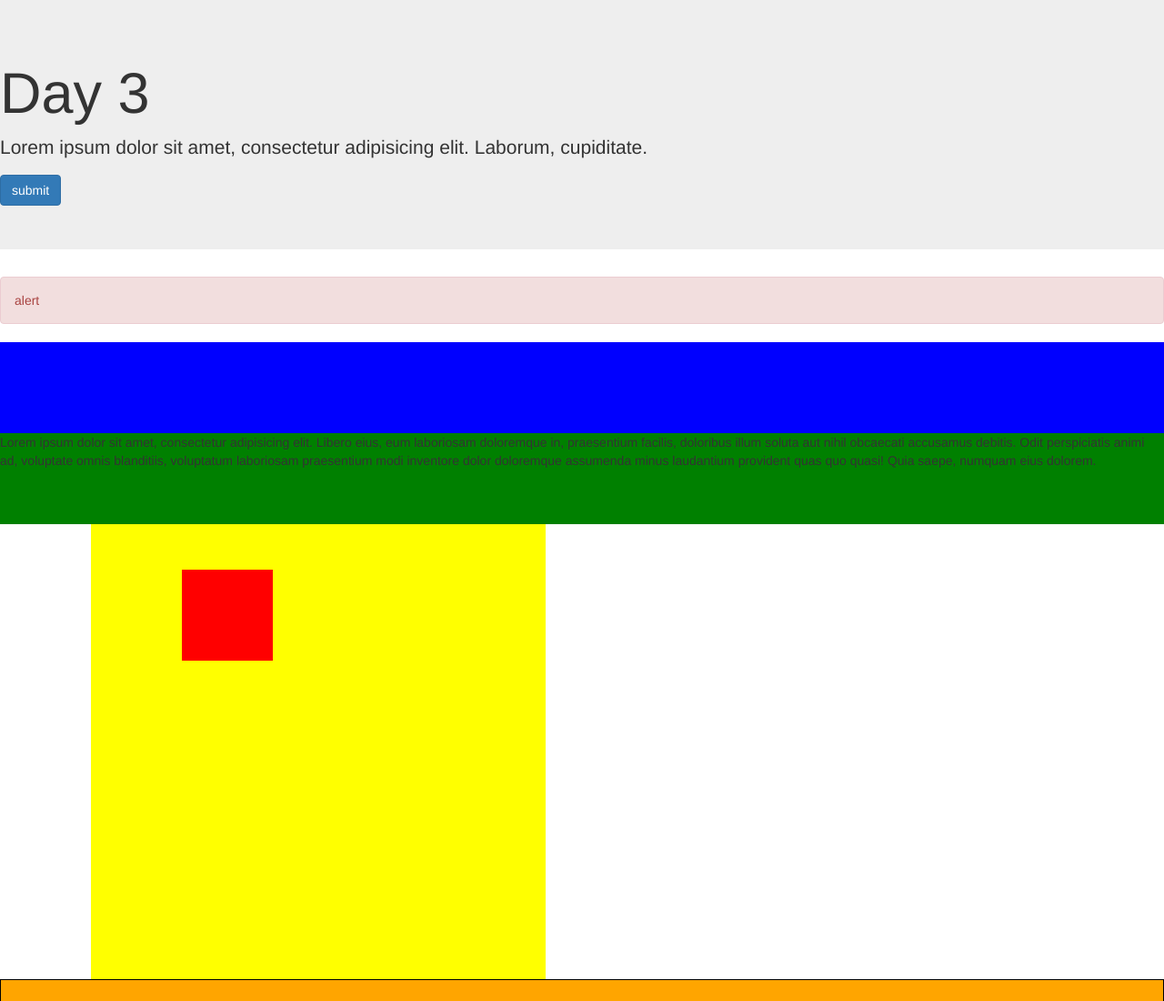
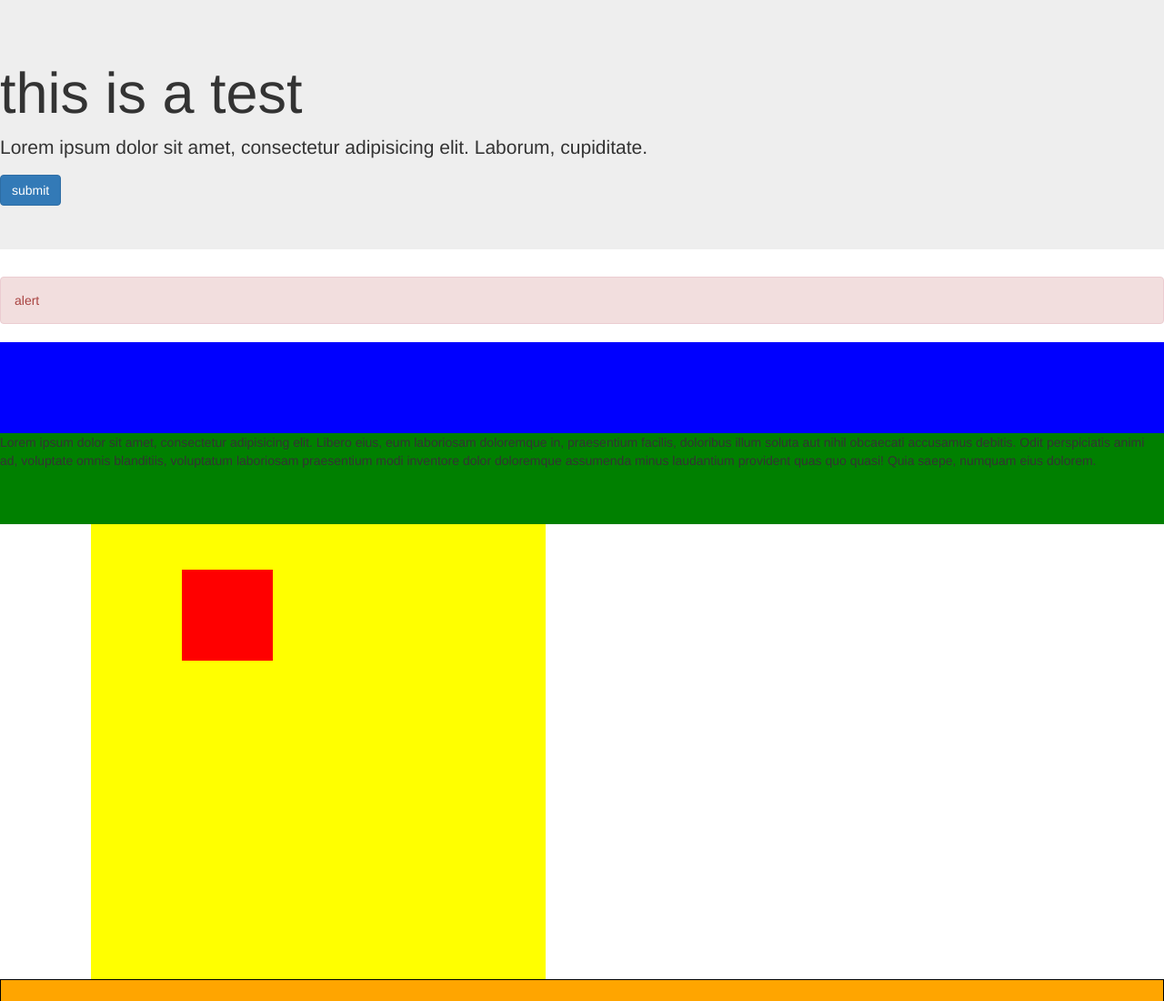
Before and after one commit to iansdixon/mobile-friendly-gw, a plain HTML site: page index.html in a window 1280 px wide. Shown: the top 1100 px of the page at 91% size. Drawn offline with nearby package versions, Linux system fonts and the light colour scheme.

Commit message:
test time

```diff
--- a/index.html
+++ b/index.html
@@ -11,7 +11,7 @@
   <body>
 
     <div class="jumbotron">
-      <h1>Day 3</h1>
+      <h1>this is a test</h1>
       <p>Lorem ipsum dolor sit amet, consectetur adipisicing elit. Laborum, cupiditate.</p>
       <button class="btn btn-primary">submit</button>
     </div>
```
